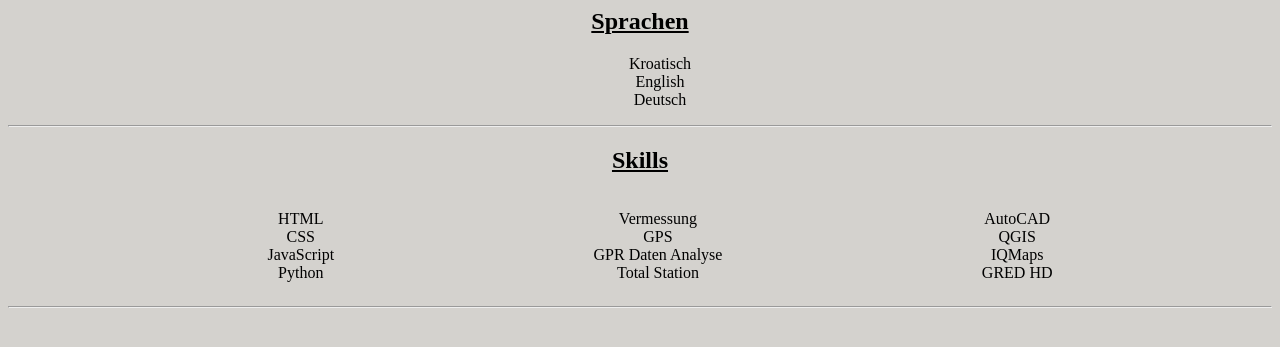
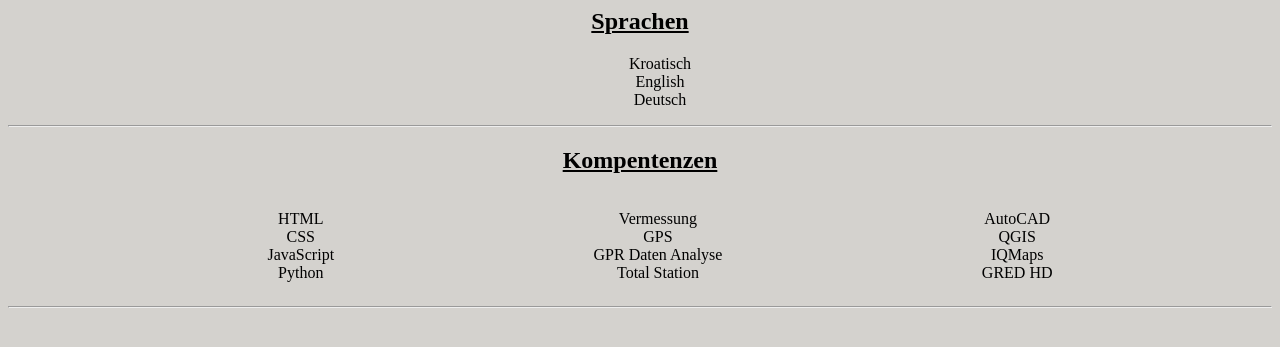
Before and after one commit to anchypuff/myresume, a plain HTML site: page public/uebermich.html in a window 1280 px wide. Shown: the part 177-524 px from the top of the page. Drawn offline with Linux system fonts and the light colour scheme.

Commit message:
Update uebermich.html

```diff
--- a/public/uebermich.html
+++ b/public/uebermich.html
@@ -27,7 +27,7 @@
         <li>deutsch</li>
     </ul>
     <hr/>
-    <h2>skills</h2>
+    <h2>kompentenzen</h2>
     <div class="skills">
         <div>
             <ul>
```
